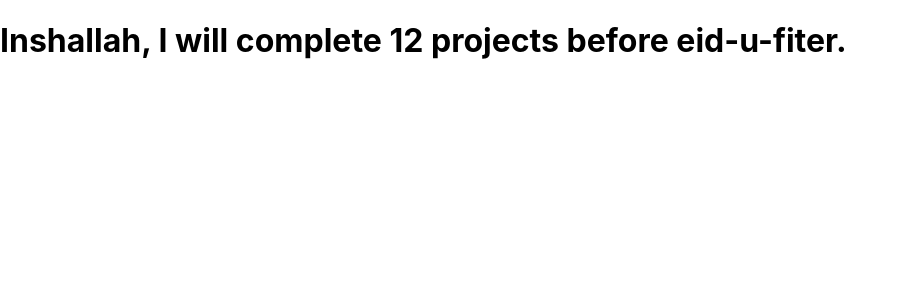
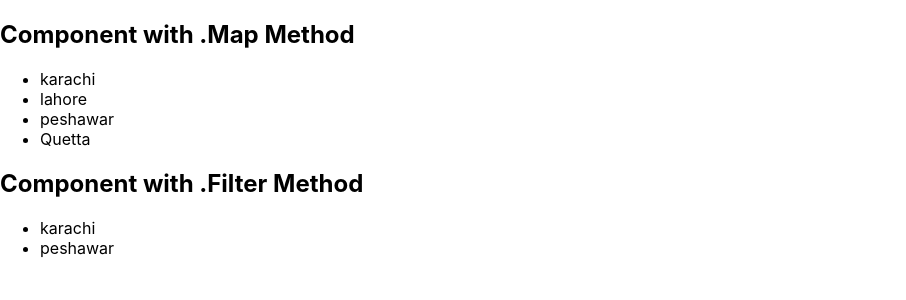
Before and after one commit to Muhammad1Siddique/bootcamp-react-app, a React (Create React App) app: page / in a window 1280 px wide. Shown: the top 300 px of the page, without its empty margins (0-906 px from the left). Built offline with nearby package versions, Linux system fonts and the light colour scheme.

Commit message:
.map and .filter practice

```diff
--- a/src/App.js
+++ b/src/App.js
@@ -1,10 +1,13 @@
-import logo from './logo.svg';
-import './App.css';
+import Notmap from './Component/notMap'
+import Notfilter from './Component/notFilter'
 
 function App() {
   return (
     <div>
-      <h1><strong>Inshallah, I will complete 12 projects before eid-u-fiter.</strong></h1>
+      <h2>Component with .Map Method</h2>
+      <Notmap />
+      <h2>Component with .Filter Method</h2>
+      <Notfilter />
     </div>
   );
 }
--- /dev/null
+++ b/src/Component/notFilter.js
@@ -0,0 +1,19 @@
+import React from 'react'
+class MyComponent extends React.Component{
+    render(){
+        const cityArray = ['karachi', 'lahore','peshawar','Quetta']
+        const shortListedCities = cityArray.filter(city => city.length>6)
+        console.log(shortListedCities);
+        return(
+            <ul>
+                {
+                    shortListedCities.map(city=><li key={city}>{city}</li>)
+                }
+            </ul>
+        )
+    }
+}
+function Notfilter(){
+    return(<MyComponent/>)
+}
+export default Notfilter
--- /dev/null
+++ b/src/Component/notMap.js
@@ -0,0 +1,18 @@
+import React from 'react'
+
+class MyComponent extends React.Component{
+    render(){
+        const cityArray = ['karachi', 'lahore', 'peshawar', 'Quetta']
+        return(
+            <ul>
+                {
+                    cityArray.map(city=><li key={city}>{city}</li>)
+                }
+            </ul>
+        )
+    }
+}
+function Notmap() {
+    return (<MyComponent/>)
+}
+export default Notmap
```
